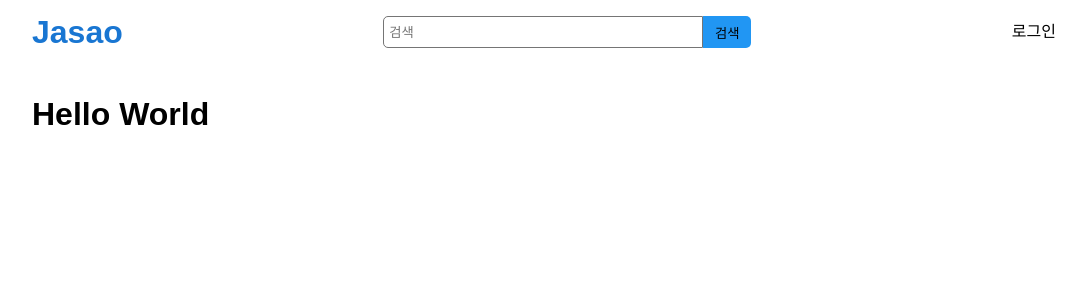
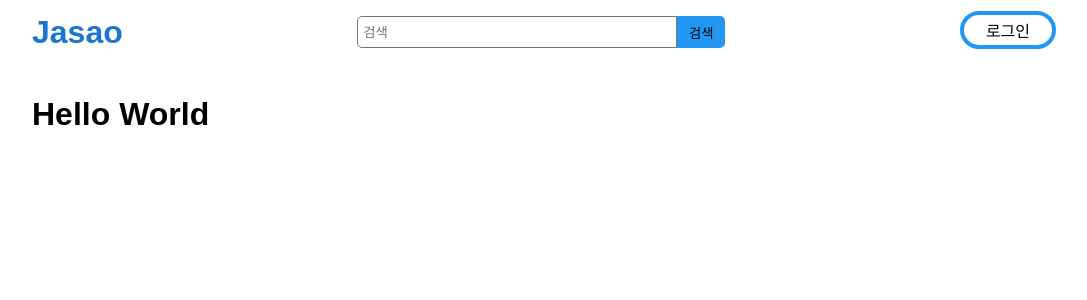
Before and after one commit to 5tarlight/Jasao, a React (Create React App) app in the folder jasao-frontend/: page / in a window 1280 px wide. Shown: the top 300 px of the page, without its empty margins (96-1183 px from the left). Built offline with nearby package versions, Linux system fonts and the light colour scheme.

Commit message:
login button

```diff
--- a/jasao-frontend/src/components/header/Header.tsx
+++ b/jasao-frontend/src/components/header/Header.tsx
@@ -4,7 +4,7 @@ import HeaderInput from "./HeaderInput";
 import HeaderLogo from "./HeaderLogo";
 import { useEffect, useState } from "react";
 import { getStorage } from "../../util/storage";
-import { Link } from "react-router-dom";
+import HeaderLogin from "./HeaderLogin";
 
 const cx = classNames.bind(styles);
 
@@ -25,7 +25,7 @@ export default function Header() {
         <div>
           <HeaderInput />
         </div>
-        {login ? <div>Welcome</div> : <Link to={"/login"}>로그인</Link>}
+        {login ? <div>Welcome</div> : <HeaderLogin />}
       </div>
     </header>
   );
--- /dev/null
+++ b/jasao-frontend/src/components/header/HeaderLogin.tsx
@@ -0,0 +1,15 @@
+import { Link } from "react-router-dom";
+import styles from "../../styles/header/Header.module.scss";
+import classNames from "classnames/bind";
+
+const cx = classNames.bind(styles);
+
+export default function HeaderLogin() {
+  return (
+    <div>
+      <button className={cx("login-btn")}>
+        <Link to={"/auth/login"}>로그인</Link>
+      </button>
+    </div>
+  );
+}
--- a/jasao-frontend/src/styles/header/Header.module.scss
+++ b/jasao-frontend/src/styles/header/Header.module.scss
@@ -70,3 +70,16 @@
 .logo-text {
   color: $pri-dark;
 }
+
+.login-btn {
+  height: 2.4rem;
+  width: 6rem;
+  background-color: transparent;
+  border: 4px solid $pri;
+  font-size: 16px;
+  border-radius: 1.2rem;
+
+  &:hover {
+    background-color: $pri;
+  }
+}
```
